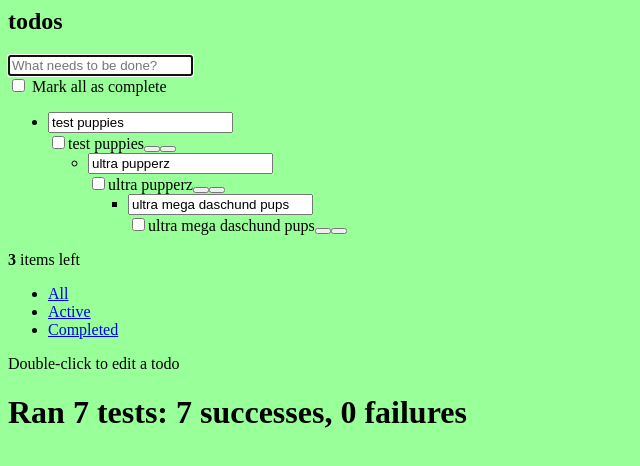
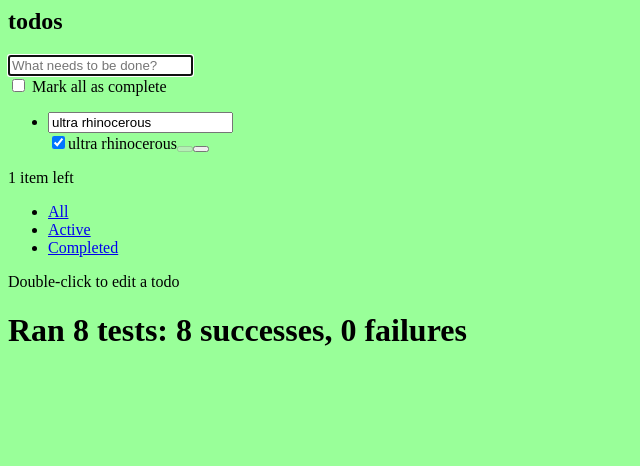
Before and after one commit to daveyoon64/nestedTodos, a website: page tests/nestedTodosTest.html in a window 1280 px wide. Shown: the whole page, without its empty margins (0-640 px from the left). Drawn offline with Linux system fonts and the light colour scheme.

Commit message:
Removed director.js and disabled + under completed filter

```diff
--- a/public/js/app.js
+++ b/public/js/app.js
@@ -4,7 +4,6 @@ var ENTER_KEY = 13;
 var ESCAPE_KEY = 27;
 var filter = "";
 var todos = store('todos-jquery');
-var idToParentLookup = {};
 var todoTemplateEl = document.getElementById('todo-template');
 var footerTemplateEl = document.getElementById('footer-template');
 
@@ -44,13 +43,10 @@ function pluralize(count, word) {
 //
 function init() {
   bindEvents();
-  new Router({
-    '/:filter': function (DOMfilter) {
-      filter = DOMfilter;
-      render();
-    }.bind(this)
-  }).init('/all');
+  window.location.hash = '/all';
+  render();
 }
+
 function bindEvents() {
   var newTodoEvent = document.getElementById('new-todo');
   var toggleAllEvent = document.getElementById('toggle-all');
@@ -102,6 +98,19 @@ function bindEvents() {
       createsubtaskUI(event);
     }
   });
+  footerEvent.addEventListener('click', function(event) {
+    if (event.target && event.target.getAttribute('href') === '#/all') {
+      window.location.hash = '/all';
+    } else if (event.target && event.target.getAttribute('href') === '#/active') {
+      window.location.hash = '/active';
+    } else if (event.target && event.target.getAttribute('href') === '#/completed') {
+      window.location.hash = '/completed';
+    }
+    render();
+  });
+  window.addEventListener('hashchange', function() {
+    render();
+  });
 }
 
 function render() {
@@ -149,9 +158,12 @@ function render() {
     newLabel.innerText = todo.title;
     newDiv.append(newLabel);
 
-    // new buttom for subtask
+    // new button for subtask
     var newSubtaskButton = document.createElement('button');
     newSubtaskButton.setAttribute("class", "createsubtask");
+    if (window.location.hash === '#/completed') {
+      newSubtaskButton.setAttribute("disabled", "true");
+    }
     newDiv.append(newSubtaskButton);
 
     // new button for destroy
@@ -164,9 +176,6 @@ function render() {
     newUl.setAttribute("class", "subtask");
     //newEditInput.setAttribute("value", todo.title);
     newDiv.append(newUl);
-
-    // add to the idToParentLookup object
-    idToParentLookup[todo.id] = todo.parent;
 
     // logic to choose where to add the subtask
     if (todo.isSubtask === true) {
@@ -198,24 +207,86 @@ function renderFooter() {
   var activeTodoWord = pluralize(activeTodoCount, 'item');
   var completedTodos = todoCount - activeTodoCount;
 
-  var template = `
-    <span id="todo-count"><strong>${activeTodoCount}</strong> ${activeTodoWord} left</span>
-    <ul id="filters">
-      <li>
-        ${checkFilter('all') ? `<a class="selected" href="#/all">All</a>` : `<a href="#/all">All</a>`}
-      </li>
-      <li>
-        ${checkFilter('active') ? `<a class="selected" href="#/active">Active</a>` : `<a href="#/active">Active</a>`}
-      </li>
-      <li>
-        ${checkFilter('completed') ? `<a class="selected" href="#/completed">Completed</a>` : `<a href="#/completed">Completed</a>`}
-      </li>
-    </ul>
-    ${completedTodos ? `<button id="clear-completed">Clear completed</button>` : ''}
-  `;
+  footer.innerHTML = '';
+  // create new span
+  var newSpan = document.createElement('span');
+  newSpan.setAttribute("id", "todo-count");
+  var newStrong = document.createElement('strong');
+  var strongContent = document.createTextNode(`${activeTodoCount}`);
+  newStrong.appendChild(strongContent);
+  newSpan.appendChild(newStrong);
+  newSpan.textContent += ` ${activeTodoWord} left`;
 
+  // append span to footer
+  footer.appendChild(newSpan);
+
+  // create new ul for filters
+  var newUl = document.createElement('ul');
+  newUl.setAttribute("id", "filters");
+
+  // create new li for all
+  var newAllLi = document.createElement('li');
+  var newAllA = document.createElement('a');
+  if (window.location.hash === "#/all") {
+    newAllA.setAttribute("class", "selected");
+  }
+  newAllA.setAttribute("href", "#/all");
+  newAllA.textContent = "All";
+  newAllLi.appendChild(newAllA);
+
+  // create new li for active
+  var newActiveLi = document.createElement('li');
+  var newActiveA = document.createElement('a');
+  if (window.location.hash === "#/active") {
+    newActiveA.setAttribute("class", "selected");
+  }
+  newActiveA.setAttribute("href", "#/active");
+  newActiveA.textContent = "Active";
+  newActiveLi.appendChild(newActiveA);
+
+  // create new li for completed
+  var newCompletedLi = document.createElement('li');
+  var newCompletedA = document.createElement('a');
+  if (window.location.hash === "#/completed") {
+    newCompletedA.setAttribute("class", "selected");
+  }
+  newCompletedA.setAttribute("href", "#/completed");
+  newCompletedA.textContent = "Completed";
+  newCompletedLi.appendChild(newCompletedA);
+
+  // finally, append these to the ul
+  newUl.append(newAllLi, newActiveLi, newCompletedLi);
+
+  // then append it to the footer
+  footer.append(newUl);
+
+  // if (completedTodos) {
+  //   var newButton = document.createElement('button');
+  //   newButton.setAttribute("id", "clear-completed");
+  //   newButton.textContent = "Clear completed";
+  // } else {
+  //   var buttonToDelete = document.getElementById("clear-completed");
+  //   buttonToDelete.remove();
+  // }
+
+  // conditionally create button based on completedTodos
+  // var template = `
+  //   <span id="todo-count"><strong>${activeTodoCount}</strong> ${activeTodoWord} left</span>
+  //   <ul id="filters">
+  //     <li>
+  //       ${checkFilter('all') ? `<a class="selected" href="#/all">All</a>` : `<a href="#/all">All</a>`}
+  //     </li>
+  //     <li>
+  //       ${checkFilter('active') ? `<a class="selected" href="#/active">Active</a>` : `<a href="#/active">Active</a>`}
+  //     </li>
+  //     <li>
+  //       ${checkFilter('completed') ? `<a class="selected" href="#/completed">Completed</a>` : `<a href="#/completed">Completed</a>`}
+  //     </li>
+  //   </ul>
+  //   ${completedTodos ? `<button id="clear-completed">Clear completed</button>` : ''}
+  // `;
   footer.style.display = todoCount > 0 ? 'block' : 'none';
-  footer.innerHTML = template;
+  //footer.innerHTML = template;
 }
 
 function checkTodoListForOrphans() {
@@ -297,7 +368,6 @@ function createsubtask(e) {
   if (e.which !== ENTER_KEY || !val) {
     return;
   }
-
   todos.push({
     id: uuid(),
     title: val,
@@ -330,12 +400,13 @@ function getCompletedTodos() {
     return todo.completed;
   });
 }
+
 function getFilteredTodos() {
-  if (filter === 'active') {
+  if (window.location.hash === '#/active') {
     return getActiveTodos();
   }
 
-  if (filter === 'completed') {
+  if (window.location.hash === '#/completed') {
     return getCompletedTodos();
   }
 
--- a/tests/nestedTodosTest.html
+++ b/tests/nestedTodosTest.html
@@ -218,5 +218,60 @@ tests({
     }
     eq(completedCount, 2);
   },
+  'if a footer filter is selected, it should correctly select the todos with the selected filter': function() {
+    todos = [];
+    var runOnceCounter = 0;
+    var dummyEvent = {
+      target: {
+        value: 'test rhino',
+        closest: function(e) {
+          return {
+            dataset: {
+              id: testParent,
+            }
+          }
+        }
+      },
+      which: 13,
+    }
+    var dummySubtaskEvent = {
+      target: {
+        value: 'ultra rhinocerous',
+        closest: function(e) {
+          return {
+            getAttribute: function(id) {
+              return testParent;
+            }
+          }
+        }
+      },
+      which: 13,
+    }
+    // create two tasks. task1 -> task2(child of 1)
+    create(dummyEvent);
+    var testParent = todos[0].id;
+    createsubtask(dummySubtaskEvent);
+
+    // set the parent todo's completed to true
+    todos[1].completed = true;
+
+    // check all filter
+    window.location.hash = '/all';
+    var testTodo = getFilteredTodos();
+    eq(testTodo.length, 2);
+
+    // check active filter
+    window.location.hash = '/active';
+    testTodo = getFilteredTodos();
+    eq(testTodo.length, 1);
+    eq(testTodo[0].title, 'test rhino');
+
+    // check completed filter
+    window.location.hash = '/completed';
+    testTodo = getFilteredTodos();
+    eq(testTodo.length, 1);
+    eq(testTodo[0].title, 'ultra rhinocerous');
+
+  },
 });
 </script>
--- a/views/index.html
+++ b/views/index.html
@@ -1,5 +1,5 @@
 <!doctype html>
-<html lang="en" data-framework="jquery">
+<html lang="en">
 	<head>
 		<meta charset="utf-8">
 		<title>TodoMVC</title>
@@ -22,10 +22,8 @@
 		</section>
 		<footer id="info">
 			<p>Double-click to edit a todo</p>
-			<p>Created by <a href="http://sindresorhus.com">Sindre Sorhus</a></p>
-			<p>Part of <a href="http://todomvc.com">TodoMVC</a></p>
+			<p>Hover over todo and click on + to add a subtask</p>
 		</footer>
-		<script src="js/director.js"></script>
 		<script src="js/app.js"></script>
 	</body>
 </html>
```
